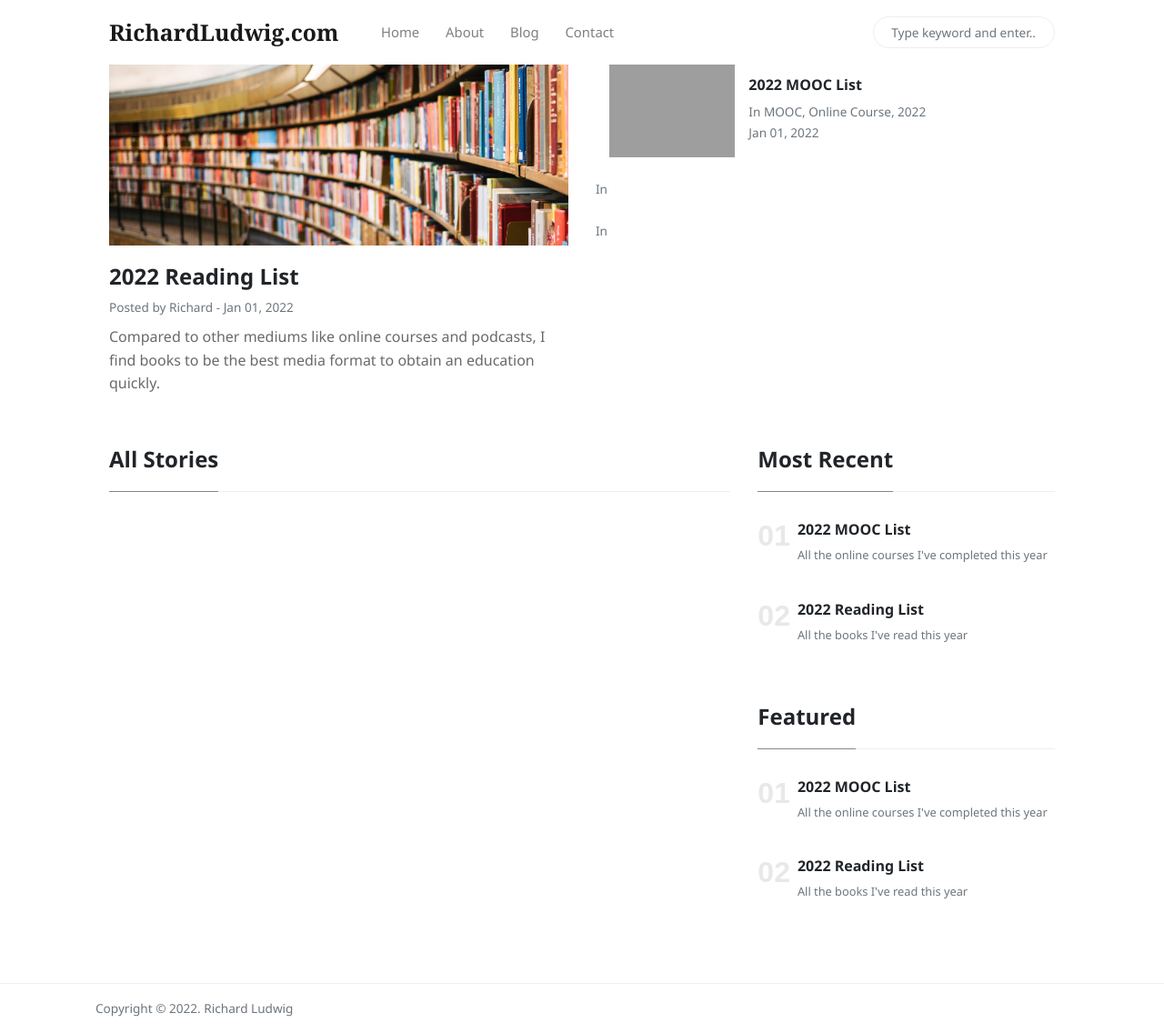
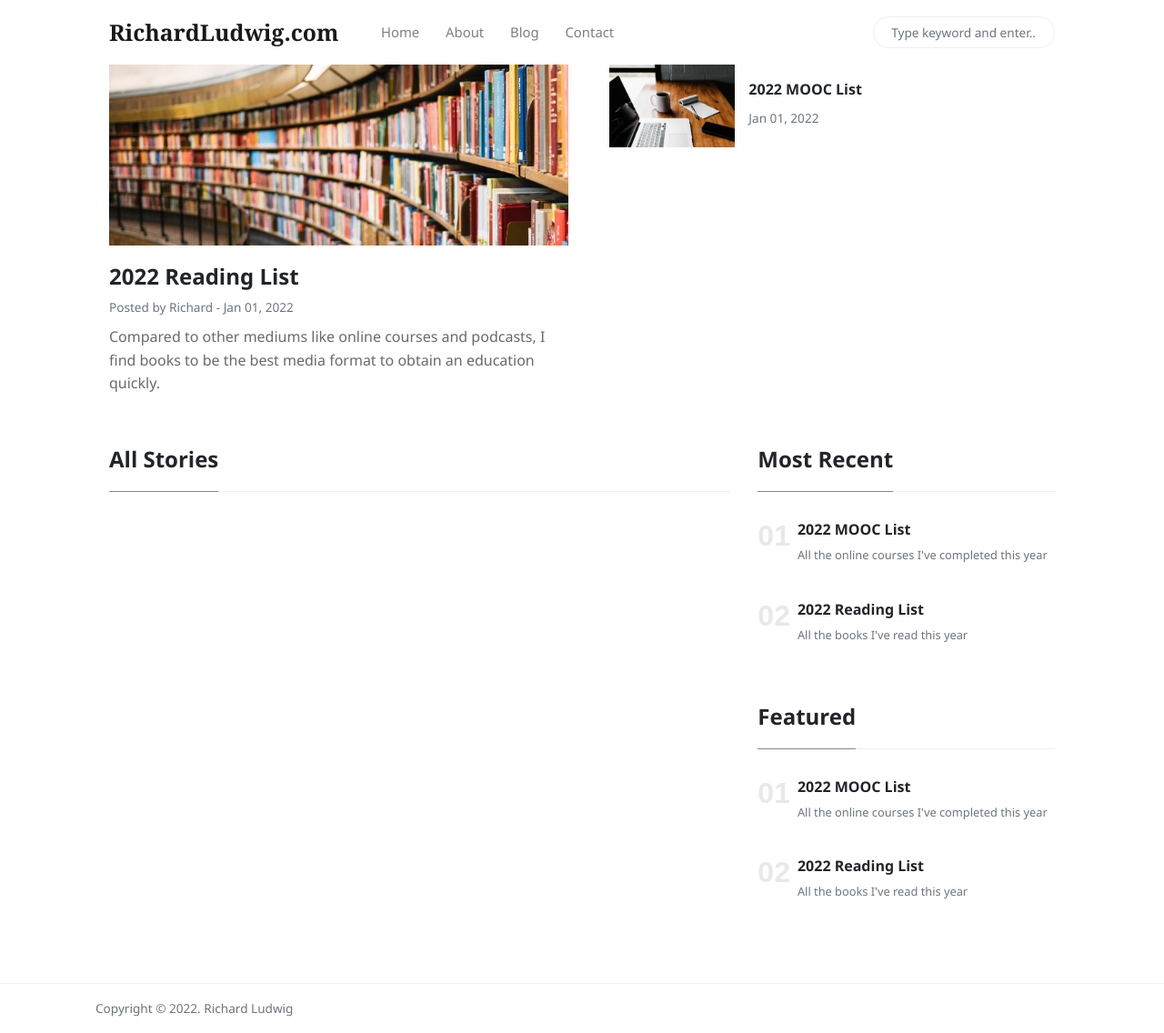
Before and after one commit to RichardLudwig/richardludwig.github.io, a Jekyll site: the page built from index.html, in a window 1280 px wide and 1136 px high. Shown: the whole window at 91% size. Built offline with Jekyll 4.4.1, drawn with Linux system fonts in a browser that asks for light colours; nearby versions of some CDN libraries; the list of posts is cut into pages by our own code.

Commit message:
updated page styles

```diff
--- a/_config.yml
+++ b/_config.yml
@@ -1,7 +1,7 @@
 # Site
 name: 'RichardLudwig.com'
 author: 'Richard Ludwig'
-description: 'Welcome to my portfolio site, a blog focused on life sciences and computer programming.'
+description: 'Welcome to my portfolio site, a blog focused on computer programming demos and general STEM topics.'
 logo: 'assets/images/logo.png'
 favicon: 'assets/images/favicon.ico'
 baseurl: ''
--- a/index.html
+++ b/index.html
@@ -53,13 +53,6 @@ permalink: "/"
                     <h2 class="mb-2 h6 font-weight-bold">
                     <a class="text-dark" href="{{site.baseurl}}{{second_post.url}}">{{ second_post.title }}</a>
                     </h2>
-                    <small class="d-block text-muted">
-                        In <span class="catlist">
-                        {% for category in second_post.categories %}
-                        <a class="text-capitalize text-muted smoothscroll" href="{{site.baseurl}}/categories.html#{{ category | downcase }}">{{ category }}</a><span class="sep">, </span>
-                        {% endfor %}
-                        </span>
-                    </small>
                     <small class="text-muted">
                         {{ second_post.date | date: '%b %d, %Y' }}
                     </small>
@@ -80,13 +73,6 @@ permalink: "/"
                     <h2 class="mb-2 h6 font-weight-bold">
                     <a class="text-dark" href="{{site.baseurl}}{{third_post.url}}">{{ third_post.title }}</a>
                     </h2>
-                    <small class="d-block text-muted">
-                        In <span class="catlist">
-                        {% for category in third_post.categories %}
-                        <a class="text-capitalize text-muted smoothscroll" href="{{site.baseurl}}/categories.html#{{ category | downcase }}">{{ category }}</a><span class="sep">, </span>
-                        {% endfor %}
-                        </span>
-                    </small>
                     <small class="text-muted">
                         {{ third_post.date | date: '%b %d, %Y' }}
                     </small>
@@ -107,13 +93,6 @@ permalink: "/"
                     <h2 class="mb-2 h6 font-weight-bold">
                     <a class="text-dark" href="{{site.baseurl}}{{fourth_post.url}}">{{ fourth_post.title }}</a>
                     </h2>
-                    <small class="d-block text-muted">
-                        In <span class="catlist">
-                        {% for category in fourth_post.categories %}
-                        <a class="text-capitalize text-muted smoothscroll" href="{{site.baseurl}}/categories.html#{{ category | downcase }}">{{ category }}</a><span class="sep">, </span>
-                        {% endfor %}
-                        </span>
-                    </small>
                     <small class="text-muted">
                         {{ fourth_post.date | date: '%b %d, %Y' }}
                     </small>
```
Also changed, not shown: _posts/2022-01-01-2022-mooc-list.md (+3 -3 lines), _posts/2022-01-01-2022-reading-list.md (+2 -3 lines), assets/images/favicon.ico, assets/images/moocs.jpg (added).
